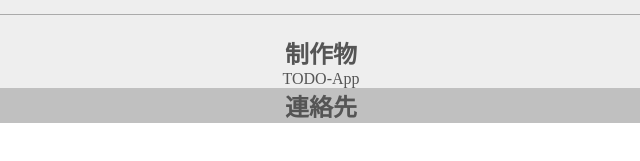
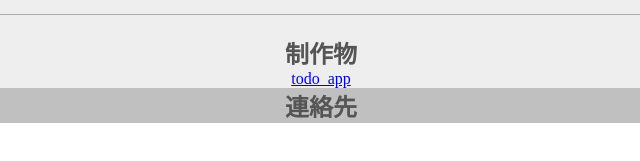
Before and after one commit to Koumei7/portfolio, a plain HTML site: page index.html in a window 1280 px wide. Shown: the part 265-426 px from the top of the page, 319-959 px from the left. Drawn offline with Linux system fonts and the light colour scheme.

Commit message:
ファイル接続

```diff
--- a/index.html
+++ b/index.html
@@ -27,7 +27,7 @@
     <div class="works">
       <h2>制作物</h2>
       <div class="todoApp">
-        TODO-App
+        <a href="works/todo-app/index.html">todo_app</a>
       </div>
     </div>
   </main>
```
